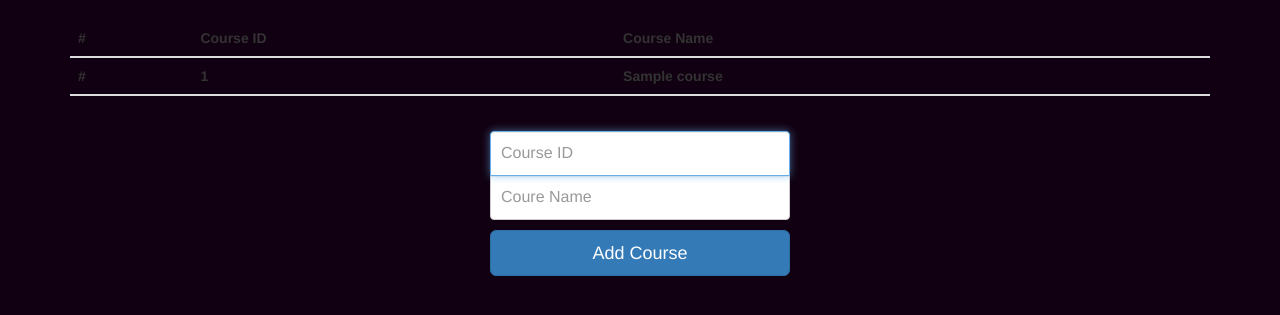
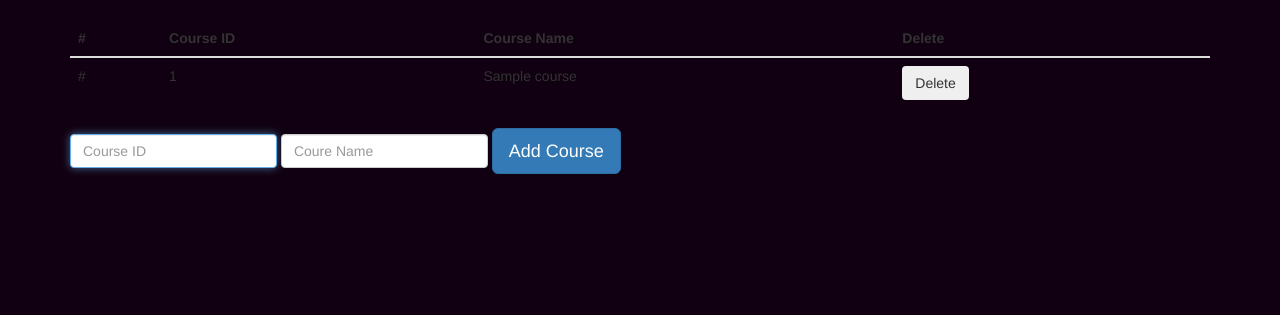
Before and after one commit to kartiks025/subeasy, a Django app: page /sedb/admin_home in a window 1280 px wide. Shown: the part 52-367 px from the top of the page. Run offline with Django 3.2, Linux system fonts and the light colour scheme; tables that the repository leaves empty hold one stand-in row (values such as "Sample post"); lists and menus that the app fills with data are empty; some libraries are stand-ins or nearby versions.

Commit message:
added base file and delete course

```diff
--- a/sedb/templates/sedb/admin_home.html
+++ b/sedb/templates/sedb/admin_home.html
@@ -1,36 +1,6 @@
-<!DOCTYPE html>
-<html lang="en">
+{% extends 'sedb/base.html' %}
 
-{% load static %}
-
-<head>
-  <title>Admin</title>
-  <meta charset="utf-8">
-  <meta name="viewport" content="width=device-width, initial-scale=1">
-  <link rel="stylesheet" href="https://maxcdn.bootstrapcdn.com/bootstrap/3.3.7/css/bootstrap.min.css">
-  <link rel="stylesheet" href="{% static 'sedb/admin_login.css' %}">
-  <script src="https://ajax.googleapis.com/ajax/libs/jquery/3.2.1/jquery.min.js"></script>
-  <script src="https://maxcdn.bootstrapcdn.com/bootstrap/3.3.7/js/bootstrap.min.js"></script>
-</head>
-  <body style="background-color:#110011">
-  {% block main_content %}
-    <nav class="navbar navbar-inverse">
-      <div class="container-fluid">
-        <div class="navbar-header">
-          <a class="navbar-brand" href="#">SubEasy</a>
-        </div>
-        <ul class="nav navbar-nav">
-          <li class="active"><a href="#">Home</a></li>
-          <li><a href="#">Page 1</a></li>
-          <li><a href="#">Page 2</a></li>
-        </ul>
-        <ul class="nav navbar-nav navbar-right">
-          <li><a href="#"><span class="glyphicon glyphicon-user"></span> Sign Up</a></li>
-          <li><a href="#"><span class="glyphicon glyphicon-log-in"></span> Login</a></li>
-        </ul>
-      </div>
-    </nav>
-
+{% block content %}
 <div class="container">
     <div class="table-responsive">
       <table class="table">
@@ -39,26 +9,45 @@
             <th>#</th>
             <th>Course ID</th>
             <th>Course Name</th>
+            <th>Delete</th>
           </tr>
           {% for c in courses %}
           <tr>
-                <th>#</th>
-                <th>{{c.course_id}}</th>
-                <th>{{c.name}}</th>
+            <td>#</td>
+            <td>{{c.course_id}}</td>
+            <td>{{c.name}}</td>
+            <td><button class="btn delete-course" type="submit" value={{c.course_id}}> Delete</button></td>
           </tr>
           {% endfor %}
         </thead>
       </table>
     </div>
-        <form class="form-signin" action="add_course" method="post">{% csrf_token %}
+    <form class="form-inline" action="add_course" method="post">{% csrf_token %}
             <input name="course_id" type="text" class="form-control" placeholder="Course ID" required autofocus>
-                <input name="name" type="password" class="form-control" placeholder="Coure Name" required>
-                <button class="btn btn-lg btn-primary btn-block" type="submit">
-                    Add Course</button>
-
+            <input name="name" type="text" class="form-control" placeholder="Coure Name" required>
+            <button class="btn btn-lg btn-primary" type="submit">Add Course</button>
     </form>
 </div>
+{% endblock %}
 
-  </body>
-{% endblock main_content %}
-</html>
+{% block javascript %}
+  <script>
+    $('.delete-course').change(function () {
+      var username = $(this).val();
+
+      $.ajax({
+        url: '/ajax/validate_username/',
+        data: {
+          'username': username
+        },
+        dataType: 'json',
+        success: function (data) {
+          if (data.is_taken) {
+            alert("A user with this username already exists.");
+          }
+        }
+      });
+
+    });
+  </script>
+{% endblock %}
--- /dev/null
+++ b/sedb/templates/sedb/base.html
@@ -0,0 +1,37 @@
+{% load static %}
+<!doctype html>
+<html>
+  <head>
+  <title>Admin</title>
+  <meta charset="utf-8">
+  <meta name="viewport" content="width=device-width, initial-scale=1">
+  <link rel="stylesheet" href="https://maxcdn.bootstrapcdn.com/bootstrap/3.3.7/css/bootstrap.min.css">
+  <link rel="stylesheet" href="{% static 'sedb/admin_login.css' %}">
+  <script src="https://ajax.googleapis.com/ajax/libs/jquery/3.2.1/jquery.min.js"></script>
+  <script src="https://maxcdn.bootstrapcdn.com/bootstrap/3.3.7/js/bootstrap.min.js"></script>
+    {% block stylesheet %}{% endblock %}
+</head>
+  <body style="background-color:#110011">
+    <nav class="navbar navbar-inverse">
+      <div class="container-fluid">
+        <div class="navbar-header">
+          <a class="navbar-brand" href="#">SubEasy</a>
+        </div>
+        <ul class="nav navbar-nav">
+          <li class="active"><a href="#">Home</a></li>
+          <li><a href="#">Page 1</a></li>
+          <li><a href="#">Page 2</a></li>
+        </ul>
+        <ul class="nav navbar-nav navbar-right">
+          <li><a href="#"><span class="glyphicon glyphicon-user"></span> Sign Up</a></li>
+          <li><a href="#"><span class="glyphicon glyphicon-log-in"></span> Login</a></li>
+        </ul>
+      </div>
+    </nav>
+      {% block content %}
+      {% endblock %}
+    <script src="https://code.jquery.com/jquery-3.1.0.min.js"></script>
+    <script src="{% static 'js/app.js' %}"></script>
+    {% block javascript %}{% endblock %}
+  </body>
+</html>
--- a/sedb/urls.py
+++ b/sedb/urls.py
@@ -5,4 +5,6 @@ from . import views
 urlpatterns = [
     url(r'^admin_login$', views.admin_login, name='admin_login'),
     url(r'^admin_home$', views.admin_home, name='admin_home'),
+    url(r'^add_course$', views.add_course, name='add_course'),
+    url(r'^delete_course$', views.delete_course, name='delete_course'),
 ]
--- a/sedb/views.py
+++ b/sedb/views.py
@@ -24,5 +24,13 @@ def admin_home(request):
 def add_course(request):
 	if request.method == 'POST':
 		course_id = request.POST['course_id']
-		name = request.POST['course_id']
+		name = request.POST['name']
+		if Course.objects.filter(course_id=course_id).exists():
+			print("course already exists")
+		else:
+			c = Course(course_id=course_id, name = name)
+			c.save()
 	return redirect('admin_home');
+
+def delete_course(request):
+	return
```
Also changed, not shown: sedb/templates/sedb/admin_login.html (+4 -35 lines). Lines whose indentation alone changed are shown as unchanged.
